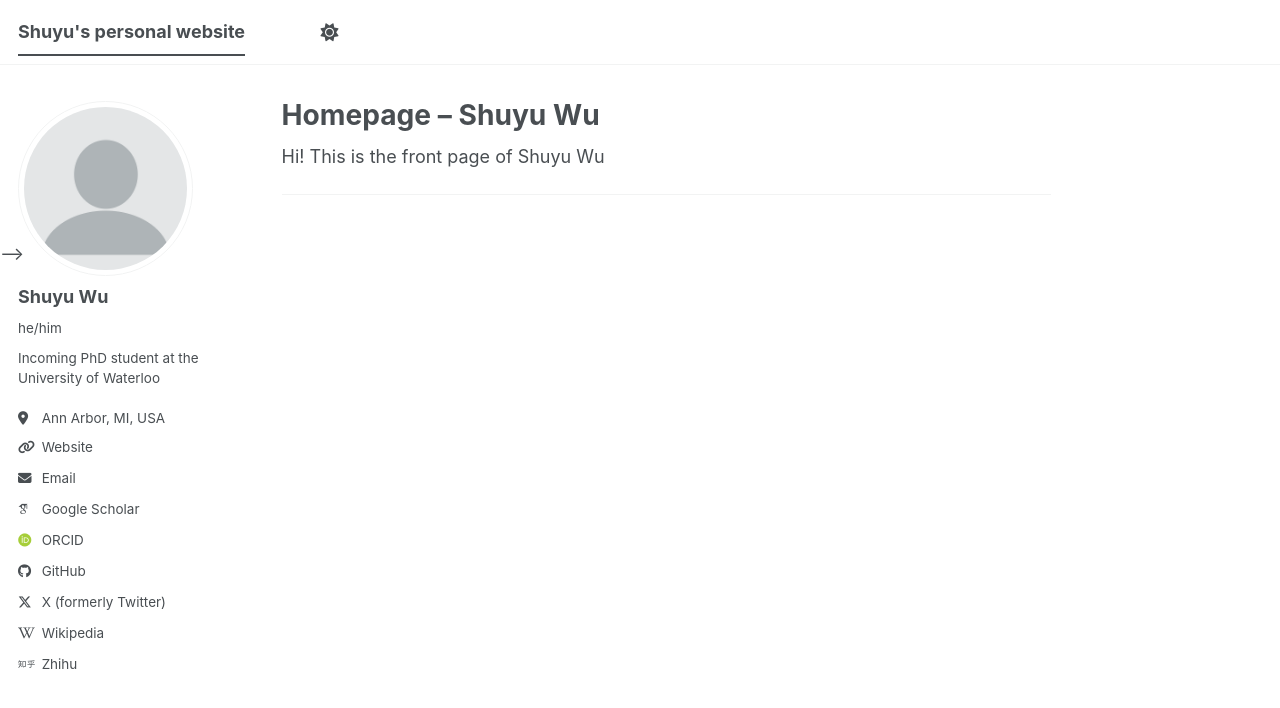
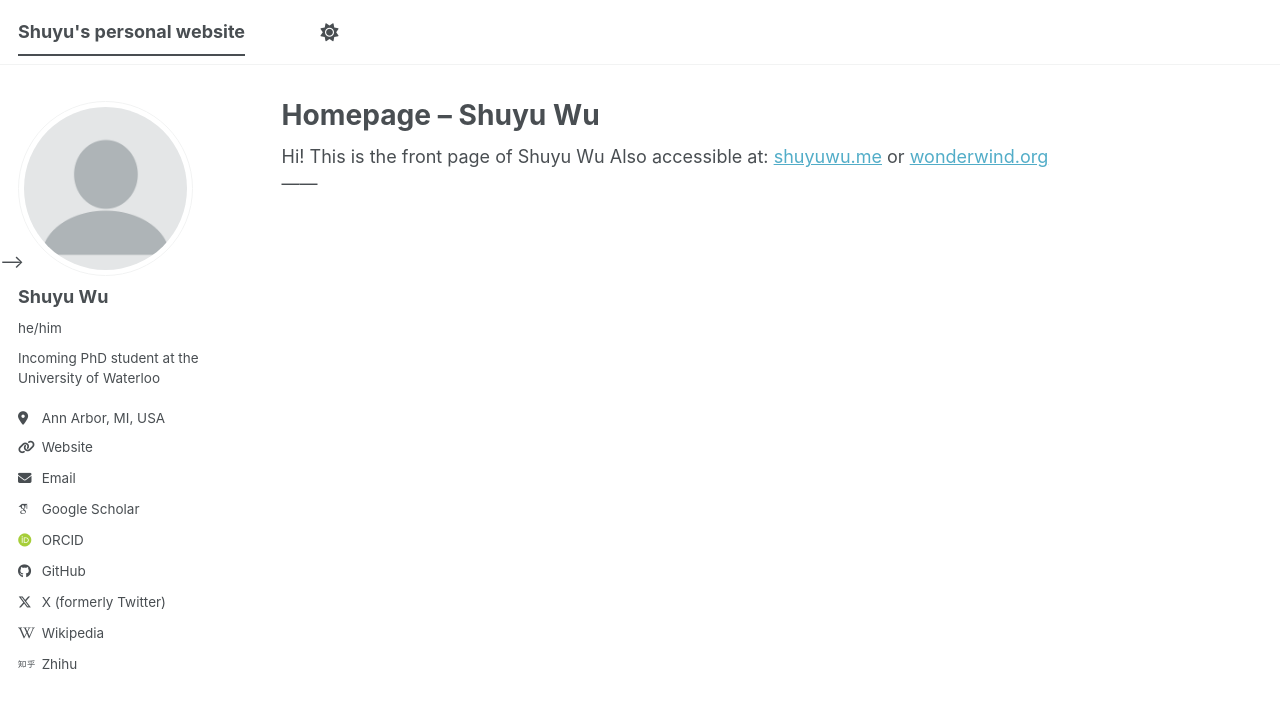
Before and after one commit to wonderwind271/wonderwind271.github.io, a Jekyll site: the page built from _pages/about.md, in a window 1280 px wide. Shown: the top 708 px of the page. Built offline with Jekyll 4.4.1, drawn with Linux system fonts in a browser that asks for light colours; some web fonts are replaced; a script bundle is joined from its source files by our own code; library files that are not in the unit come from our copies.

Commit message:
update home

```diff
--- a/_pages/about.md
+++ b/_pages/about.md
@@ -8,5 +8,5 @@ redirect_from:
 ---
 
 Hi! This is the front page of Shuyu Wu
-
+Also accessible at: [shuyuwu.me](https://shuyuwu.me) or [wonderwind.org](https://wonderwind.org)
 ------
```
